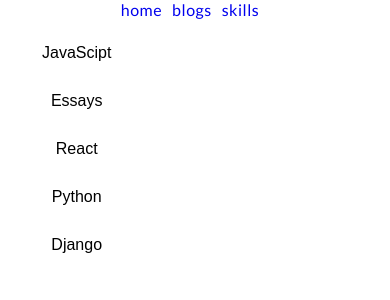
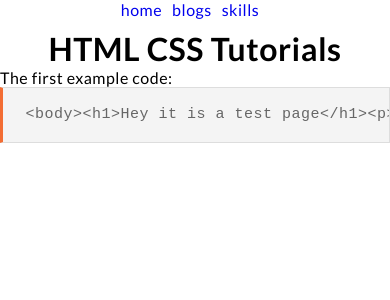
Before and after one commit to grewal25/saran-portfolio, a React (Create React App) app: page /blog in a window 390 px wide. Shown: the top 300 px of the page. Built offline with nearby package versions, Linux system fonts and the light colour scheme.

Commit message:
layout fixes

```diff
--- a/src/Page/Blog/Blog.css
+++ b/src/Page/Blog/Blog.css
@@ -1,15 +1,45 @@
-.code {
-    background-color: aqua;
+
+pre  {
+    background: #f4f4f4;
+    border: 1px solid #ddd;
+    border-left: 3px solid #f36d33;
+    color: #666;
+    page-break-inside: avoid;
+    font-family: monospace;
+    font-size: 15px;
+    line-height: 1.6;
+    margin-bottom: 1.6em;
+    max-width: 100%;
+    overflow: auto;
+    padding: 1em 1.5em;
+    display: block;
+    word-wrap: break-word;
 }
 
-.top-level{
-    max-width: 1000px;
-    margin: auto;
-    display: grid;
-    grid-template-columns: 1fr 3fr;
-    padding: 10px;
+@media only screen and (max-width: 600px) {
+.top-level {
+    padding-top: 10px;
+    text-align: center;
 }
 
-.side-bar{
-    /* background-color: rgb(241, 235, 241); */
+.top-level p {
+    text-align: left;
 }
+
+pre  {
+    background: #f4f4f4;
+    border: 1px solid #ddd;
+    border-left: 3px solid #f36d33;
+    color: #666;
+    page-break-inside: avoid;
+    font-family: monospace;
+    font-size: 15px;
+    line-height: 1.6;
+    margin-bottom: 1.6em;
+    max-width: 100%;
+    overflow: auto;
+    padding: 1em 1.5em;
+    display: block;
+    word-wrap: break-word;
+}
+}
--- a/src/Page/Blog/Blog.js
+++ b/src/Page/Blog/Blog.js
@@ -5,79 +5,23 @@
 import "./Blog.css";
 
 export default function Blog() {
-
   const thisIsMyCopy =
     "<body><h1>Hey it is a test page</h1><p>It is the first paragraph</p><p>It is the second paragraph</p></body>";
   return (
     <div>
-    <div className="top-level">
-      <div className="side-bar"><Sidebar />
+      <div className="top-level">
+        {/* <div className="side-bar"><Sidebar /></div> */}
+        <div className="top-level-up"> <h1>HTML CSS Tutorials</h1></div>
+       <p>The first example code:</p>
+       <pre>{thisIsMyCopy}</pre>
+       <div className="code">
 
-      </div>
+       </div>
 
-      <div className="blog-main">
 
-      </div>
+        <div className="blog-main"></div>
+
       </div>
     </div>
   );
-
-
-      {/* <h1>Blogs/Tutorials</h1>
-      <h3>Python Tutorials</h3>
-      <h3>JavaScipt Tutorials</h3>
-      <h3>React Tutorials</h3>
-
-
-
-      <h2>JavaScipt in DOM</h2>
-      <p>
-        JavaScript is the language of the web. If you ever want to feel like
-        working with web pages, you need to learn JavaScript. In this chapter,
-        we will learn how to use JS to manipulate the DOM ( document object
-        model ), DOM is actually a programming interface for web documents [1].
-      </p>
-
-      <div className="code">
-        <p>{thisIsMyCopy}</p>
-        {thisIsMyCopy}
-      </div> */}
-
-  // if (!clicked) {
-  //   return <Django />;
-  // }
-  // return <ReactJS />;
 }
-
-// function Blog(clicked) {
-//   console.log("from Blog",clicked.)
-//   return(
-//      <div>
-//       <Sidebar  />
-//       { clicked ?
-//         <Django  />
-//       :
-//       <ReactJS />
-
-// }
-// </div>
-
-//   );
-// }
-
-// render() {
-//   const isLoggedIn = this.state.isLoggedIn;
-//   return (
-//     <div>
-//       {isLoggedIn
-//         ? <LogoutButton onClick={this.handleLogoutClick} />
-//         : <LoginButton onClick={this.handleLoginClick} />
-//       }
-//     </div>
-//   );
-// }
-
-// if(clicked){
-//   return <Django />
-// }
-// return <ReactJS />
--- a/src/component/Main/Main.css
+++ b/src/component/Main/Main.css
@@ -1,4 +1,4 @@
-.top-main{
+.top-main {
   display: grid;
   grid-template-columns: 1fr 3fr;
   max-width: 1000px;
@@ -6,63 +6,76 @@
   background-color: #f7fcfb;
   color: black;
   padding: 30px;
-
-
-
 }
-.main{
+.main {
   width: 50%;
   text-align: left;
-    margin-left: 0 ;
+  margin-left: 0;
 }
 
-.main p{
+.main p {
   justify-content: center;
   align-items: center;
-
 }
-.top-info{
+.top-info {
   flex-grow: 1;
-
 }
 
-.main-bottom{
+.main-bottom {
   flex-grow: 5;
-
 }
-.main-bottom > p{
+.main-bottom > p {
   padding-top: 20px;
   line-height: 1.6;
-
-
-
-
 }
-
 
 @media only screen and (max-width: 600px) {
   .top-main {
     display: flex;
     flex-direction: column;
     background-color: #f7fcfb;
+    margin: 10px auto;
   }
-    .mid-main{
-      padding-top:30px ;
-
+  .mid-main {
+    padding-top: 30px;
   }
-    .mid-main > ul > li{
-      list-style-type:none;
+  .mid-main > ul > li {
+    list-style-type: none;
     padding: 8px 0;
   }
 
-    .lower-mid{
+  .lower-mid {
     padding-top: 60px;
     display: flex;
     justify-content: space-evenly;
   }
+
+  .lower-mid .lm-1 > button {
+    background-color: #a74caf; /* Green */
+    border: none;
+    color: white;
+    padding: 5px 10px;
+    text-align: center;
+    text-decoration: none;
+    display: inline-block;
+    font-size: 16px;
+    margin: 4px 2px;
+    cursor: pointer;
   }
 
+  .lower-mid .lm-2 > button {
+    background-color: #a74caf; /* Green */
+    border: none;
+    color: white;
+    padding: 5px 10px;
+    text-align: center;
+    text-decoration: none;
+    display: inline-block;
+    font-size: 16px;
+    margin: 4px 2px;
+    cursor: pointer;
+  }
+}
 
 @media only screen and (min-width: 1440px) {
-
 }
```
Lines whose indentation alone changed are shown as unchanged.
